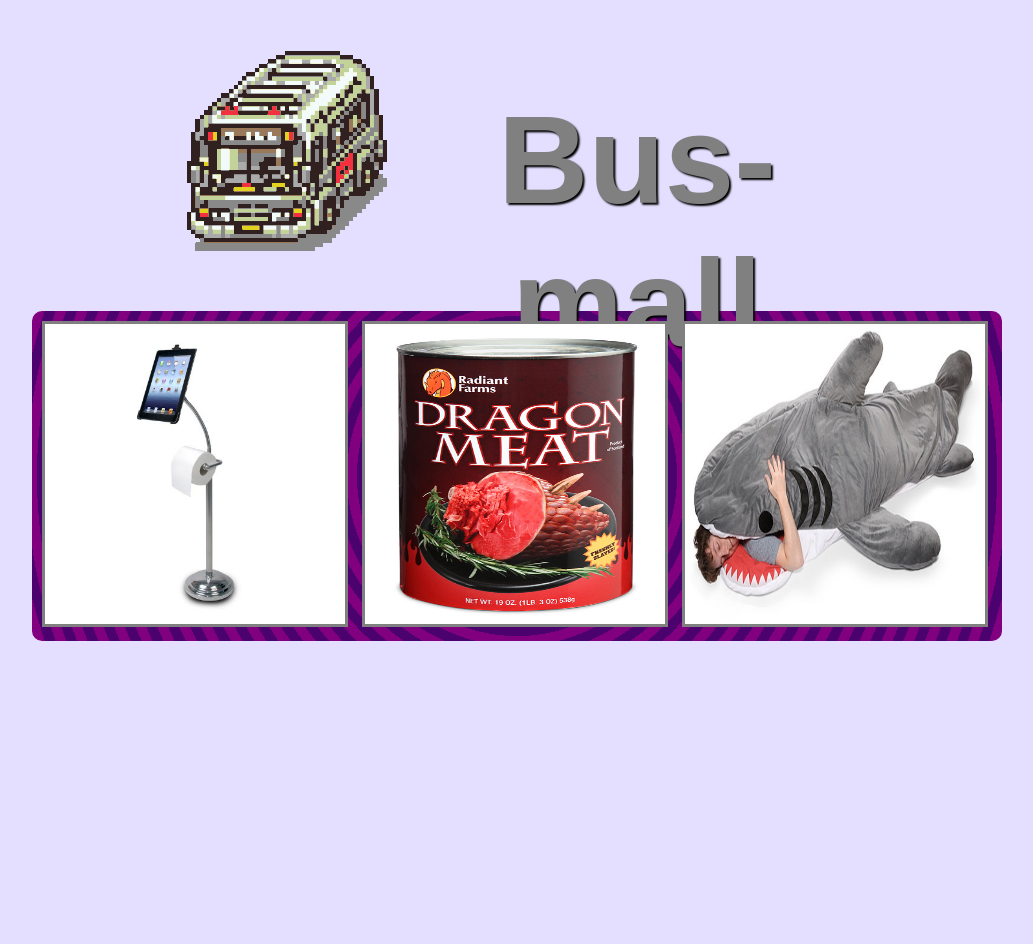
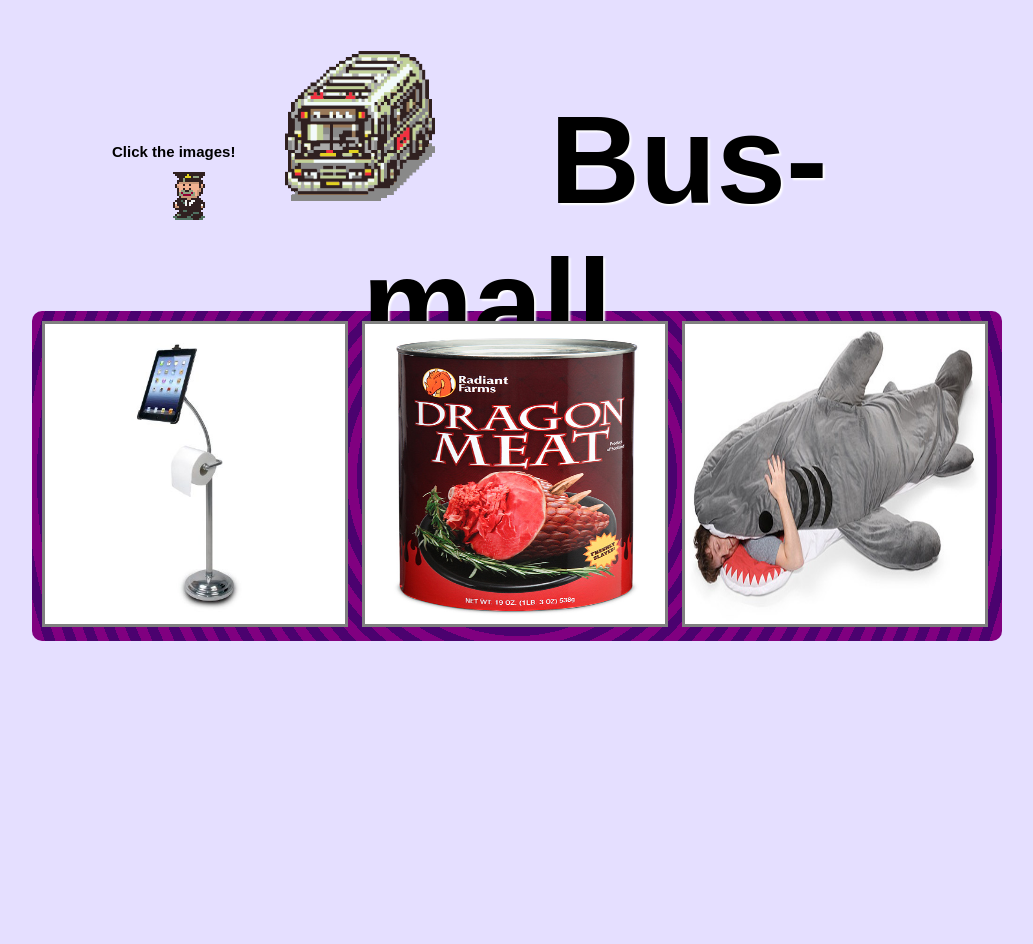
Before and after one commit to AMKRobinson/busmall, a plain HTML site: page index.html in a window 1280 px wide. Shown: the whole page, without its empty margins (123-1156 px from the left). Drawn offline with nearby package versions, Linux system fonts and the light colour scheme; a web font is replaced by a local one.

Commit message:
more stylin'

```diff
--- a/index.html
+++ b/index.html
@@ -10,7 +10,8 @@
   </head>
   <body>
     <header>
-      <div id="busIcon"><img src = "CityBusFront.gif"></img></i>
+      <div id="busDriver"><h2>Click the images!</h2><img src = "BusDriver.gif"></img></div>
+      <div id="busIcon"><img src = "CityBusFront.gif" width="150" height="150" class="busIcon"></img></div>
       </div>
       <div id="title"><h1>Bus-mall<h1/>
       </div>
--- a/style.css
+++ b/style.css
@@ -11,14 +11,13 @@ header {
   display: block;
   margin: auto;
   margin-bottom: 25px;
-  width: 700px;
+  width: 810px;
   height: 250px;
   padding: 5px;
   text-align: center;
 }
 
 .image {
-  /*float:left;*/
   display: inline;
 }
 
@@ -46,21 +45,36 @@ header {
   border-color: gray;
 }
 
+#busDriver {
+  float: left;
+  margin-top: 100px;
+}
+
 #busIcon {
   float: left;
   padding: 20px;
-  /*background-color: black;
-  border-style: solid;
-  border-color: gray;
-  border-radius: 140px;*/
+}
+
+.busIcon:hover {
+  -webkit-transform: rotate(360deg);
+  -webkit-transition: -webkit-transform .5s;
 }
 
 h1 {
     font-family: 'Geo', sans-serif;
     font-size: 125px;
     display: inline;
-    color: gray;
-    text-shadow: 2px 2px 2px #000000;
+    color: black;
+    text-shadow: 2px 2px 2px white;
+    margin-right: 30px;
+}
+
+h2 {
+  font-family: 'Geo', sans-serif;
+  font-size: 15px;
+  /*display: inline;*/
+  color: black;
+  margin-right: 30px;
 }
 
 
```
Also changed, not shown: BusDriver.gif (added).
